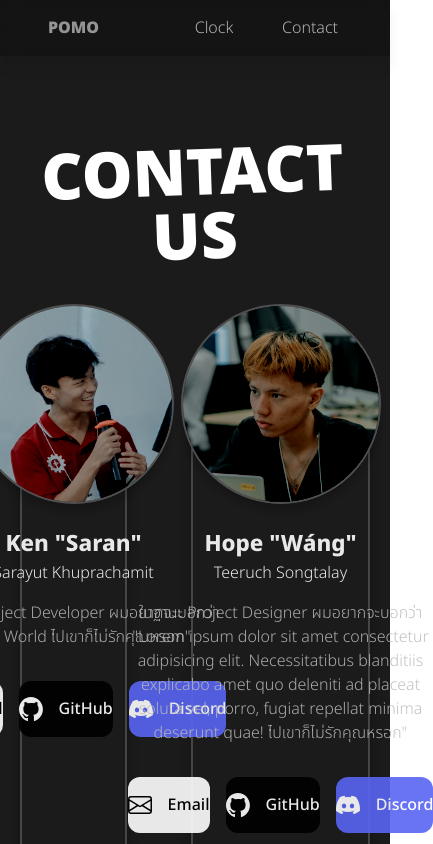
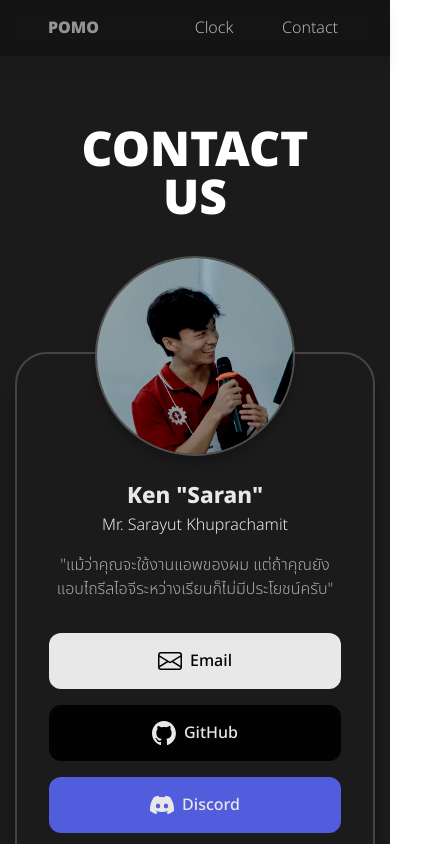
Before and after one commit to kennerskk/pomo, a React (Vite) app in the folder pomo/: page /contact in a window 390 px wide. Shown: the top 844 px of the page, 433 px wide, since content can reach past the window. Built offline with nearby package versions, Linux system fonts and the light colour scheme.

Commit message:
Contact animations and some responsive to Clock and Contact page

```diff
--- a/pomo/src/components/CountdownCircle.tsx
+++ b/pomo/src/components/CountdownCircle.tsx
@@ -36,7 +36,7 @@ const CountdownCircle: React.FC<Props> = ({
   }
 
   return (
-    <div className="flex flex-col items-center">
+    <div>
       <svg width={size} height={size}>
         {/* วงพื้นหลังโปร่งแสง */}
         <circle
--- a/pomo/src/index.css
+++ b/pomo/src/index.css
@@ -5,38 +5,58 @@
   --profile-size: 196px;
 }
 
-/* For all selected text on the page */
+/* Selection highlight */
 ::selection {
-  background-color: #ff8; /* Sets the background color of the selection */
-  color: #111;            /* Sets the text color of the selection */
+  background-color: #ff8;
+  color: #111;
 }
-
-/* For compatibility with older Firefox versions */
 ::-moz-selection {
   background-color: #ff8;
   color: #111;
 }
 
+/* Scrollbar */
+::-webkit-scrollbar {
+  width: 8px;
+}
+::-webkit-scrollbar-track {
+  background: transparent;
+}
+::-webkit-scrollbar-thumb {
+  background-color: #b3b3b3;
+  border-radius: 6px;
+}
+::-webkit-scrollbar-thumb:hover {
+  background-color: #808080;
+}
+
+/* Inputs */
 input::-webkit-outer-spin-button,
 input::-webkit-inner-spin-button {
   -webkit-appearance: none;
   margin: 0;
 }
-
-/* Firefox */
 input[type=number] {
   -moz-appearance: textfield;
   appearance: textfield;
 }
 
+/* Overlay scrollbar (no layout shift) */
+html {
+  overflow-y: overlay;
+  overflow-x: hidden;
+  scrollbar-width: thin; /* Firefox */
+  scrollbar-color: #ffffff30 #1b1b1b;
+  scroll-behavior: smooth;
+}
+
+/* Base */
 body {
   max-width: 100vw;
   max-height: 100vh;
-  overflow: hidden;
   margin: 0;
-  justify-content: center;
-  align-items: center;
-  display: space-between;
+  display: flex;
+  flex-direction: column;
   color: #fff;
   font-family: 'Noto Sans Thai', sans-serif;
 }
@@ -46,10 +66,8 @@ h1 {
   font-weight: 1000;
   line-height: 1em;
   text-align: center;
-  margin: 0;
+  margin: 0 0.5em;
   padding: 1em 0 2em 0;
-
-  transform: rotate(-2deg);
 }
 
 h3 {
@@ -66,320 +84,299 @@ h4 {
   font-weight: 300;
 }
 
+/* Logo */
 .logo {
   font-weight: 1000;
   -webkit-user-select: none;
   user-select: none;
   cursor: pointer;
-  padding: 0 16px 0 16px;
+  padding: 0 16px;
   color: #ffffff8b;
   text-decoration: none;
-
   transition: all 150ms ease-out;
 }
-
 .logo:hover {
   color: #fff;
-  text-decoration: none;
-
-  transition: all 150ms ease-out;
 }
 
+/* Navbar */
 nav {
   display: flex;
   justify-content: space-between;
-  justify-items: center;
   align-items: center;
-  padding: 0;
   background-color: #00000015;
   color: #fff;
-  position: fixed;        /* อยู่บนสุดของจอเสมอ */
+  position: fixed;
   top: 0;
   left: 0;
   width: 100%;
-
-  -webkit-backdrop-filter: blur(8px);   /* รองรับ Safari */
-  backdrop-filter: blur(8px);           /* เบลอพื้นหลัง */
-  box-shadow: #00000010 0 12px 12px; /* เงา */
-
-  z-index: 1000;         /* ให้ซ้อนบนทุกอย่าง */
-
+  -webkit-backdrop-filter: blur(8px);
+  backdrop-filter: blur(8px);
+  box-shadow: #00000010 0 12px 12px;
+  z-index: 1000;
   transition: background-color 200ms ease-in-out;
 }
-
 nav:hover {
   background-color: #00000040;
-  transition: background-color 200ms ease-in-out;
 }
-
 .nav-container {
   display: flex;
   justify-content: space-between;
   align-items: center;
   width: 100%;
-  padding: 16px 32px; /* ขอบซ้ายขวา 16px */
-  box-sizing: border-box; /* ให้ padding ไม่เพิ่มความกว้างรวม */
+  padding: 16px 32px;
+  box-sizing: border-box;
 }
-
 .nav-links {
   color: #ffffffac;
   text-decoration: none;
   font-weight: 300;
-  border-bottom: #ffffff00 0 solid;
-
+  position: relative;
+  border-bottom: 0 solid transparent;
   transition: all 150ms ease-out;
 }
-
 .nav-links:hover {
   color: #fff;
   font-weight: 800;
-  border-bottom: #fff 2px solid;
-
-  transition: all 150ms ease-out;
 }
-
+.nav-links::after {
+  content: '';
+  position: absolute;
+  bottom: 0;
+  left: 0;
+  width: 100%;
+  height: 2px;
+  background-color: #fff;
+  transform: scaleX(0);
+  transition: transform 150ms ease-out;
+}
+.nav-links:hover::after {
+  transform: scaleX(1);
+}
 .nav-links-container {
   display: flex;
   align-items: center;
 }
-
 .nav-buttons {
-  align-items: center;
-  justify-content: center;
   text-align: center;
   width: 96px;
 }
 
+/* Time input group */
+.clock-body {
+  min-height: 100vh;
+  max-height: 100vh;
+  display: flex;
+  justify-content: center;
+  align-content: center;
+  padding: 4em;
+}
+.clock-container {
+  display: flex;
+  flex-direction: row;
+  justify-content: center;
+  align-items: center;
+  gap: 2em;
+  flex-wrap: wrap;
+  display: flex;
+}
+.clock-countdown {
+  display: flex;
+  flex-direction: column;
+  justify-content: center;
+  align-items: center;
+}
+.clock-form {
+  overflow: hidden;
+  display: flex;
+  flex-direction: column;
+  width: min-content;
+  padding: 2em;
+  margin: 0 auto;
+  border-radius: 24px;
+}
 .time-group {
   display: flex;
   align-items: center;
   gap: 0.2em;
   margin-bottom: 1.5em;
 }
-
 .time-label {
   font-size: 1em;
-  margin-bottom: none;
   font-weight: normal;
+  white-space: nowrap;
+  -ms-user-select: none;
+  -moz-user-select: none;
   -webkit-user-select: none;
   user-select: none;
 }
-
 .time-colon {
   font-size: 2em;
-  font-weight: normal;
-  align-items: center;
-  margin: none;
-  padding: none;
 }
-
 .time-input {
   color: #fff;
   font-size: 3em;
   font-weight: bold;
-  width: 20%;
+  width: 100%;
+  overflow: hidden;
   text-align: center;
-  margin: 0;
-  background-color: transparent;
+  margin: none;
+  background: transparent;
   border: none;
-  border-bottom: 1px solid #ffffff59; /* เส้นคงที่ */
-
+  border-bottom: 1px solid #ffffff59;
   transition: box-shadow 150ms ease-out, border-color 150ms ease-out;
 }
-
 .time-input:focus {
   outline: none;
-  border-bottom-color: #fff; /* เปลี่ยนสีขอบ */
-  box-shadow: 0 2px 0 0 #fff; /* เส้นเสริมให้เด่นขึ้น */
+  border-bottom-color: #fff;
+  box-shadow: 0 2px 0 #fff;
 }
 
+/* Inclock */
 .inclock-foreign-container {
   width: 100%;
   height: 100%;
   display: flex;
   flex-direction: column;
-  justify-content: space-between; /* ครึ่งบน-ครึ่งล่าง */
+  justify-content: space-between;
   align-items: center;
   text-align: center;
-  color: #fff;
 }
-
 .inclock-top, .inclock-bottom {
   width: 100%;
   display: flex;
   flex-direction: column;
-  justify-content: center;
   align-items: center;
 }
-
 .inclock-top {
-  height: 65%; /* ครึ่งบน */
-  /* background-color: #ffffff50; */
+  height: 65%;
 }
-
 .inclock-bottom {
-  height: 35%; /* ครึ่งล่าง */
+  height: 35%;
+  display: flex;
+  justify-content: center;
+  flex-direction: row;
   gap: 10px;
-  flex-direction: row;
-  /* background-color: #ff3fff50; */
 }
-
 .inclock-time {
   font-size: 5em;
   font-weight: 1000;
-  line-height: 1em;
   margin: 0;
-  padding: 2em 0 0 0;
+  padding: 2em 0 0;
 }
-
 .inclock-current-phase {
   font-size: 1.2em;
   font-weight: 600;
-  margin: 0;
-  padding: 0;
 }
 
-/* ปุ่ม */
-.btn-start {
-  background-color: transparent;
-  color: #fff;
-  padding: 8px 16px;
-  margin-bottom: 64px;
-  border-radius: 8px;
-  border: none;
-  cursor: pointer;
-
-  transition: background-color 150ms ease-out;
-}
-
-.btn-stop {
-  background-color: #eab308;
+/* Buttons */
+.btn-start, .btn-stop, .btn-reset {
   color: #fff;
   padding: 8px 16px;
   border-radius: 8px;
   border: none;
   cursor: pointer;
 }
-
-.btn-reset {
-  background-color: #ef4444;
-  color: #fff;
-  padding: 8px 16px;
-  border-radius: 8px;
-  border: none;
-  cursor: pointer;
+.btn-start {
+  background: transparent;
+  margin-bottom: 64px;
+  transition: background-color 150ms ease-out;
 }
-
+.btn-stop { background: #eab308; }
+.btn-reset { background: #ef4444; }
 .btn-start:hover { background-color: #00000023; }
 .btn-stop:hover { background-color: #ca8a04; }
 .btn-reset:hover { background-color: #b91c1c; }
 
-/*   ---------- CONTACT PAGE ----------   */
-
+/* ---------- CONTACT PAGE ---------- */
 .contact-body {
   background-color: #1b1b1bff;
   min-height: 100vh;
-  padding: 80px 20px 20px 20px;
+  padding: 80px 64px 20px;
 }
 
+.contact-header {
+  animation: fadeIn 800ms ease-out forwards;
+}
+
+/* Container */
 .contact-card-container {
   display: flex;
   justify-content: center;
+  align-items: stretch;
   gap: 4em;
+  flex-wrap: wrap;
 }
 
 .contact-card {
-  border: #ffffff30 solid 2px;
+  border: #ffffff30 2px solid;
   border-radius: 2em;
-  min-width: 10vw;
-  max-width: 30vw;
-  padding: 0 2em 2em 2em;
+  min-width: 360px;
+  max-width: 480px;
+  flex: 1;
+  margin-bottom: 4em;
+  padding: 0 2em;
   display: flex;
   flex-direction: column;
   align-items: center;
   text-align: center;
+  box-sizing: border-box;
 
+  translate: 0 32px;
+  opacity: 0;
   box-shadow: #00000055 0 12px 12px;
 
-  transition: background-color 150ms ease-out;
+  transition: background-color 50ms ease-out;
+  animation: fadeIn 800ms ease-out forwards;
+}
+.contact-card:hover {
+  background-color: #ffffff10;
+}
+.contact-card:nth-child(1) { animation-delay: 0.3s; }
+.contact-card:nth-child(2) { animation-delay: 0.6s; }
+
+.contact-card-content {
+  translate: 0 calc(var(--profile-size) / -2);
+}
+.contact-card-text {
+  opacity: 0.9;
+  transition: opacity 50ms ease-out;
+}
+.contact-card:hover .contact-card-text {
+  opacity: 1;
 }
 
-.contact-card:hover {
-  background-color: #ffffff10;
-
-  transition: background-color 150ms ease-out;
-}
-
-.contact-card-content {
-  translate: 0px calc(var(--profile-size) / 2 * -1);
-}
-
-.contact-card-text {
-  opacity: 0.9;
-
-  transition: opacity 150ms ease-out;
-}
-
+/* Links inside card */
 .contact-card-links {
-  text-align: left;
-  margin: 1em 0 0 0;
-  padding: 0;
   display: flex;
-  flex-direction: row;
   justify-content: space-between;
   gap: 1em;
+  margin-top: 1em;
 }
-
 .profile {
   border-radius: 50%;
-  min-width: 64px;
   max-width: 196px;
-  height: auto;
   margin-bottom: 1em;
   -webkit-user-select: none;
   user-select: none;
-
   filter: saturate(0.85) brightness(0.7) contrast(1.5);
   border: #888 solid 2px;
   box-shadow: #00000033 0 8px 8px;
-
-  transition: filter 150ms ease-out,
-              border 150ms ease-out;
+  transition: filter 50ms ease-out,
+              border 50ms ease-out;
 }
-
 .contact-card:hover .profile {
   filter: saturate(1) brightness(1) contrast(1);
   border: #ddd solid 2px;
 }
-
-.contact-card:hover .contact-card-text {
-  opacity: 1;
-}
-
 .contact-card-paragraph {
   color: #bbb;
   font-weight: 300;
   margin-bottom: 2em;
 }
 
-.email {
-  color: #000;
-  background-color: #fff;
-}
-
-.github {
-  color: #ffffff;
-  background-color: black;
-}
-
-.discord {
-  color: #ffffff;
-  background-color: #5865f2;
-}
-
+/* Buttons inside cards */
 .email, .github, .discord {
-  padding: 0;
-  margin: 0;
   border-radius: 12px;
   border: none;
   width: 100%;
@@ -388,59 +385,83 @@ nav:hover {
   align-items: center;
   cursor: pointer;
   text-decoration: none;
-  gap: 1em;
-
-  transition: translate 150ms ease-out,
-              box-shadow 150ms ease-out;
+  gap: 0.5em;
+  transition: translate 150ms ease-out, box-shadow 150ms ease-out;
 }
-
-.email:hover,.github:hover, .discord:hover {
-  translate: 0px -4px;
+.email { color: #000; background: #fff; }
+.github { color: #fff; background: #000; }
+.discord { color: #fff; background: #5865f2; }
+.email:hover, .github:hover, .discord:hover {
+  translate: 0 -4px;
   box-shadow: #00000033 0 4px 4px;
-
-  transition: translate 150ms ease-out,
-              box-shadow 150ms ease-out;
 }
-
-.email:hover .links-icon, .github:hover .links-icon, .discord:hover .links-icon {
-  animation: spin 500ms ease-out forwards;
+.email:hover .links-icon,
+.github:hover .links-icon,
+.discord:hover .links-icon {
+  animation: shake 500ms ease-out forwards;
 }
-
-@keyframes spin {
-  0% { transform: rotate(0deg); }
-  100% { transform: rotate(360deg); }
-}
-
 .button {
-  text-decoration: none;
   font-weight: 500;
 }
 
+/* Toast */
 .copied {
   color: #000;
-  background-color: #fff;
+  background: #fff;
   padding: 8px 16px;
   border-radius: 8px;
   position: fixed;
   bottom: 12px;
   left: 24px;
-  text-align: center;
   z-index: 999;
   opacity: 0;
   -webkit-user-select: none;
   user-select: none;
-
-  transition: opacity 300ms ease-out,
-              translate 300ms ease-out,
-              box-shadow 300ms ease-out;
+  transition: opacity 300ms ease-out, translate 300ms ease-out, box-shadow 300ms ease-out;
+}
+.copied.show {
+  opacity: 1;
+  translate: 0 -12px;
+  box-shadow: #00000015 0 4px 4px;
 }
 
-.copied.show {
-  opacity: 1;
-  translate: 0px -12px;
-  box-shadow: #00000015 0 4px 4px;
+/* Responsive */
+@media(max-width: 1000px) {
+  .contact-card-container, .contact-card-links, .clock-container {
+    flex-wrap: wrap;
+  }
+  .contact-body {
+    padding: 80px 32px 20px;
+  }
+  .clock-body {
+    padding: 4em;
+  }
+}
 
-  transition: opacity 300ms ease-out,
-              translate 300ms ease-out,
-              box-shadow 300ms ease-out;
+@media(max-width: 425px) {
+  .contact-card-container, .contact-card-links, .clock-container {
+    flex-wrap: wrap;
+  }
+  .contact-body, .clock-body {
+    padding: 80px 24px 20px;
+  }
+  .contact-header {
+    font-size: 3em;
+    margin: 0 0.5em;
+    padding: 1em 0 2em 0;
+  }
 }
+
+/* Animations */
+@keyframes fadeIn {
+  from { opacity: 0; transform: translateY(32px); filter: blur(2px); }
+  to { opacity: 1; transform: translateY(0); filter: blur(0); }
+}
+@keyframes shake {
+  0% { transform: rotate(0deg); }
+  10% { transform: rotate(25deg); }
+  30% { transform: rotate(-12deg); }
+  50% { transform: rotate(8deg); }
+  70% { transform: rotate(-3deg); }
+  100% { transform: rotate(0deg); }
+}
--- a/pomo/src/pages/Contact.tsx
+++ b/pomo/src/pages/Contact.tsx
@@ -1,10 +1,8 @@
-import React from 'react';
-import { useState } from 'react';
+import React, { useState, useEffect } from 'react';
 import '../index.css';
 
 function Contact() {
-
-    const [copied , setCopied] = useState(false);
+    const [copied, setCopied] = useState(false);
 
     const handleCopy = (email: string) => {
         navigator.clipboard.writeText(email);
@@ -13,54 +11,91 @@ function Contact() {
         setTimeout(() => {
         setCopied(false);
         }, 2000);
+    };
+
+    useEffect(() => {
+        const scrollbar = document.querySelector(".scrollbar") as HTMLElement;
+
+        const onScroll = () => {
+        const docHeight = document.documentElement.scrollHeight;
+        const winHeight = window.innerHeight;
+        const scrollTop = window.scrollY;
+
+        const scrollbarHeight = (winHeight / docHeight) * winHeight;
+        const scrollbarTop = (scrollTop / docHeight) * winHeight;
+
+        if (scrollbar) {
+            scrollbar.style.height = `${scrollbarHeight}px`;
+            scrollbar.style.top = `${scrollbarTop}px`;
         }
+        };
+
+        window.addEventListener("scroll", onScroll);
+        onScroll(); // run once when component mounts
+
+        return () => window.removeEventListener("scroll", onScroll);
+    }, []);
+
     return (
         <div className='contact-body'>
-            <h1>CONTACT US</h1>
+        <h1 className='contact-header'>CONTACT US</h1>
         <div className='contact-card-container'>
             <div className='contact-card'>
             <div className='contact-card-content'>
                 <img
                 src="./src/assets/ken.jpg"
                 alt="Sarayut's Profile"
-                            className="profile" />
+                className="profile"
+                />
                 <div className='contact-card-text'>
                 <h3>Ken "Saran"</h3>
-                            <h4>Sarayut Khuprachamit</h4>
-                            <p className='contact-card-paragraph'>ในฐานะ Project Developer ผมอยากจะบอกว่า "Hello World ไปเขาก็ไม่รักคุณหรอก"</p>
+                <h4>Mr. Sarayut Khuprachamit</h4>
+                <p className='contact-card-paragraph'>
+                    "แม้ว่าคุณจะใช้งานแอพของผม แต่ถ้าคุณยังแอบไถรีลไอจีระหว่างเรียนก็ไม่มีประโยชน์ครับ"
+                </p>
                 <div className='contact-card-links'>
                     <div className='email' onClick={() => handleCopy("khuprachamitsarayut@gmail.com")}>
-                                    <img src="./src/assets/email.svg" alt="Email" width={24} className='links-icon' /><p className='button'>Email</p>
+                    <img src="./src/assets/email.svg" alt="Email" width={24} className='links-icon' />
+                    <p className='button'>Email</p>
                     </div>
                     <div className='github' onClick={() => window.open("https://github.com/kennerskk")}>
-                                    <img src="./src/assets/github.svg" alt="GitHub" width={24} className='links-icon' /><p className='button'>GitHub</p>
+                    <img src="./src/assets/github.svg" alt="GitHub" width={24} className='links-icon' />
+                    <p className='button'>GitHub</p>
                     </div>
                     <div className='discord' onClick={() => window.open("https://discord.com/users/1058789159390687363")}>
-                                    <img src="./src/assets/discord.svg" alt="Discord" width={24} className='links-icon' /><p className='button'>Discord</p>
+                    <img src="./src/assets/discord.svg" alt="Discord" width={24} className='links-icon' />
+                    <p className='button'>Discord</p>
                     </div>
                 </div>
                 </div>
             </div>
             </div>
+
             <div className='contact-card'>
             <div className='contact-card-content'>
                 <img
                 src="./src/assets/hope.jpg"
                 alt="Teeruch's Profile"
-                            className="profile" />
+                className="profile"
+                />
                 <div className='contact-card-text'>
                 <h3>Hope "Wáng"</h3>
-                            <h4>Teeruch Songtalay</h4>
-                            <p className='contact-card-paragraph'>ในฐานะ Project Designer ผมอยากจะบอกว่า "Lorem ipsum dolor sit amet consectetur adipisicing elit. Necessitatibus blanditiis explicabo amet quo deleniti ad placeat soluta vel, porro, fugiat repellat minima deserunt quae! ไปเขาก็ไม่รักคุณหรอก"</p>
+                <h4>Mr. Teeruch Songtalay</h4>
+                <p className='contact-card-paragraph'>
+                    "Lorem ipsum dolor sit amet consectetur adipisicing elit ไปเขาก็ไม่รักคุณหรอก"
+                </p>
                 <div className='contact-card-links'>
                     <div className='email' onClick={() => handleCopy("hopexforwork@gmail.com")}>
-                                    <img src="./src/assets/email.svg" alt="Email" width={24} className='links-icon' /><p className='button'>Email</p>
+                    <img src="./src/assets/email.svg" alt="Email" width={24} className='links-icon' />
+                    <p className='button'>Email</p>
                     </div>
                     <div className='github' onClick={() => window.open("https://github.com/hxpehophopv2")}>
-                                    <img src="./src/assets/github.svg" alt="GitHub" width={24} className='links-icon' /><p className='button'>GitHub</p>
+                    <img src="./src/assets/github.svg" alt="GitHub" width={24} className='links-icon' />
+                    <p className='button'>GitHub</p>
                     </div>
                     <div className='discord' onClick={() => window.open("https://discord.com/users/480689836085477377")}>
-                                    <img src="./src/assets/discord.svg" alt="Discord" width={24} className='links-icon' /><p className='button'>Discord</p>
+                    <img src="./src/assets/discord.svg" alt="Discord" width={24} className='links-icon' />
+                    <p className='button'>Discord</p>
                     </div>
                 </div>
                 </div>
@@ -68,9 +103,12 @@ function Contact() {
             </div>
         </div>
 
-            <div className={`copied ${copied ? 'show' : ''}`}>Email copied to clipboard!</div>
+        {/* Toast */}
+        <div className={`copied ${copied ? 'show' : ''}`}>
+            Email copied to clipboard!
         </div>
-    )
+        </div>
+    );
 }
 
-export default Contact
+export default Contact;
```
Also changed, not shown: pomo/src/pages/Clock.tsx (+7 -21 lines). Lines whose indentation alone changed are shown as unchanged.
